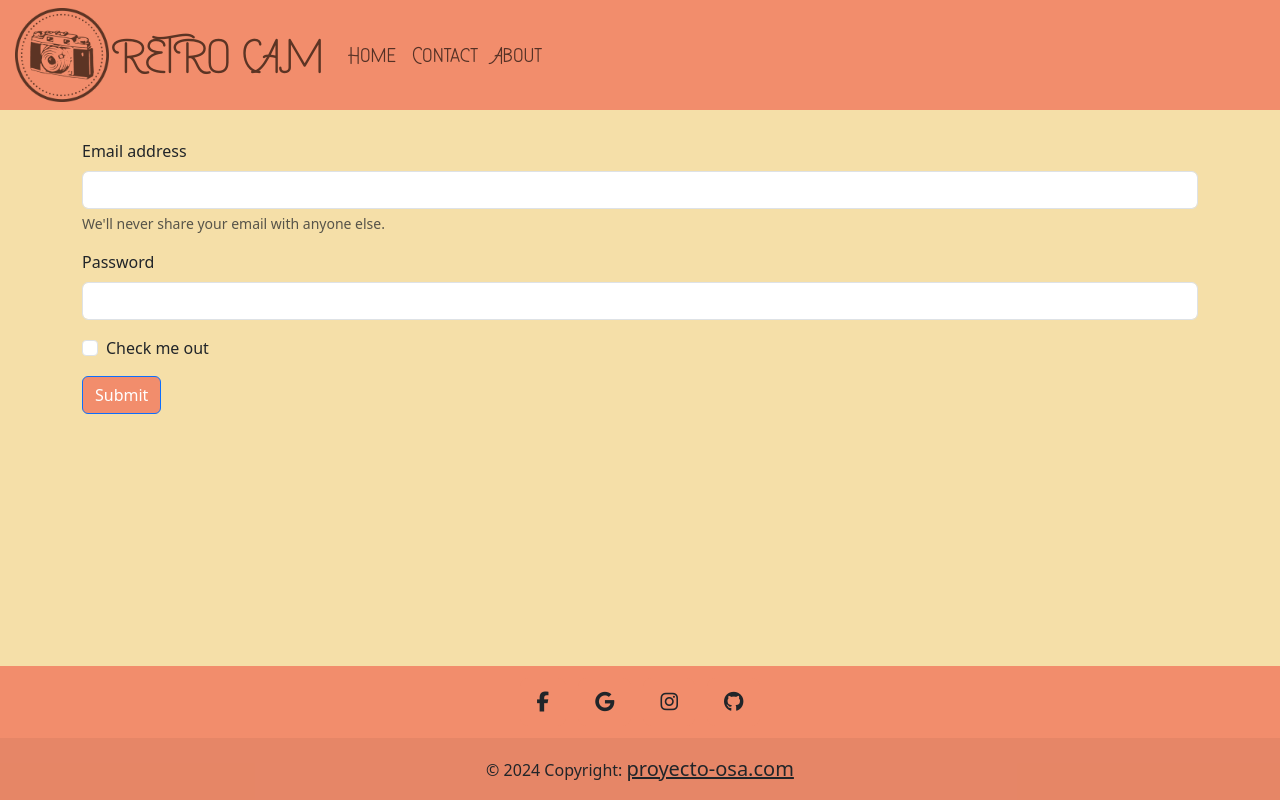
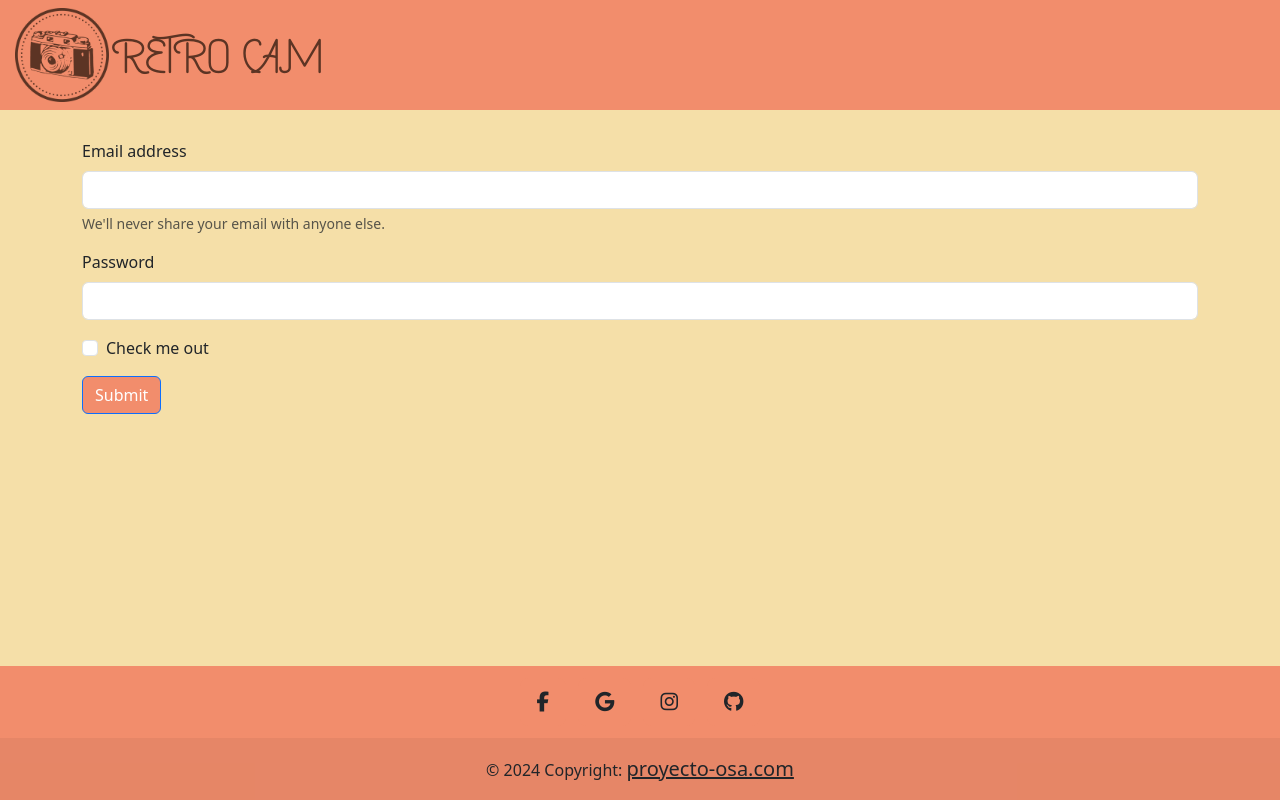
Before and after one commit to Proyecto-OSA/proyecto-osa, a plain HTML site: page index.html in a window 1280 px wide. Drawn offline with nearby package versions, Linux system fonts and the light colour scheme.

Commit message:
arreglando index

```diff
--- a/assets/style/home.css
+++ b/assets/style/home.css
@@ -76,7 +76,7 @@ footer{
   transform: scale(1.07);
 }
 .card-img-top{
-  height: 250px
+  height: 250px;
   width: 250px;
 }
 .card-text{
--- a/index.html
+++ b/index.html
@@ -30,17 +30,6 @@
             <span class="navbar-toggler-icon"></span>
           </button>
           <div class="collapse navbar-collapse" id="navbarNav">
-            <ul class="navbar-nav  align-items-center fs-1">
-              <li class="nav-item">
-                <a class="nav-link" href="#">Home</a>
-              </li>
-              <li class="nav-item">
-                <a class="nav-link" href="contact.html">Contact</a>
-              </li>
-              <li class="nav-item">
-                <a class="nav-link" href="#">About</a>
-              </li>
-            </ul>
           </div>
         </div>
       </nav>
```
